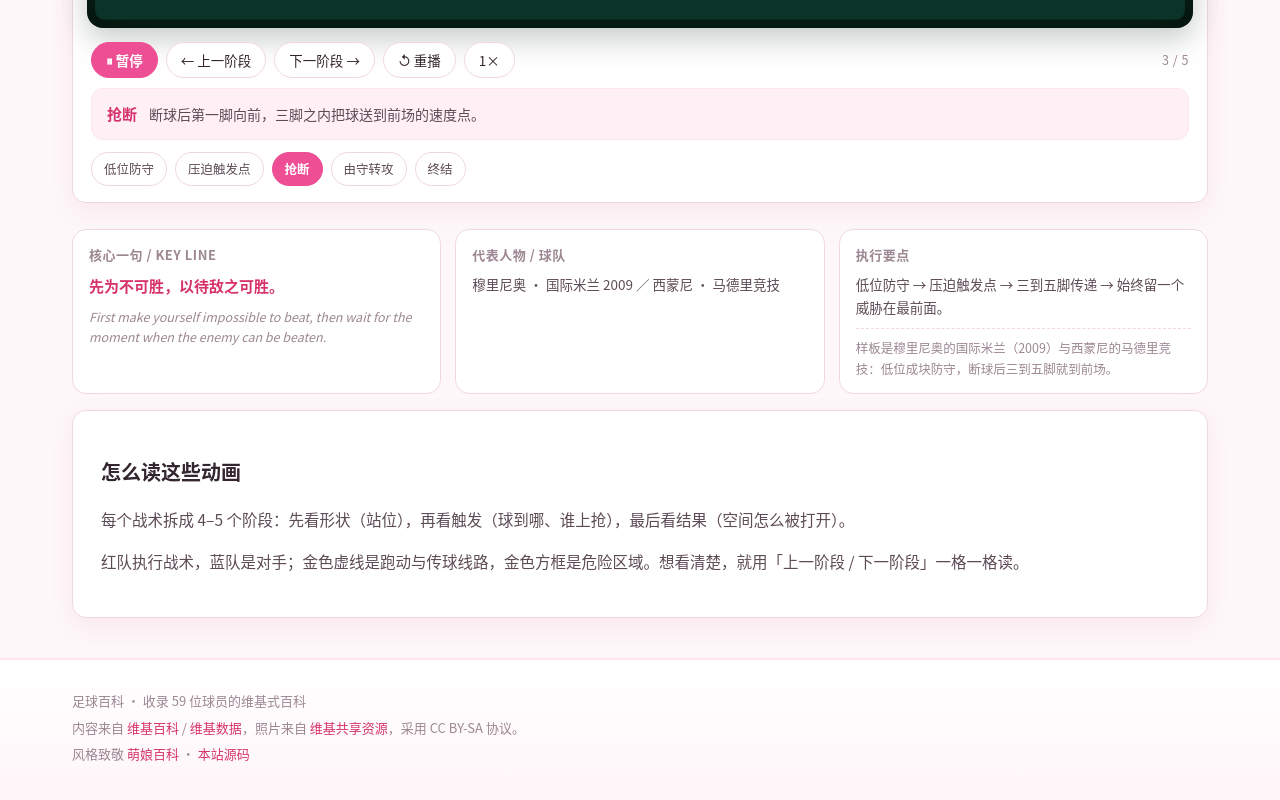
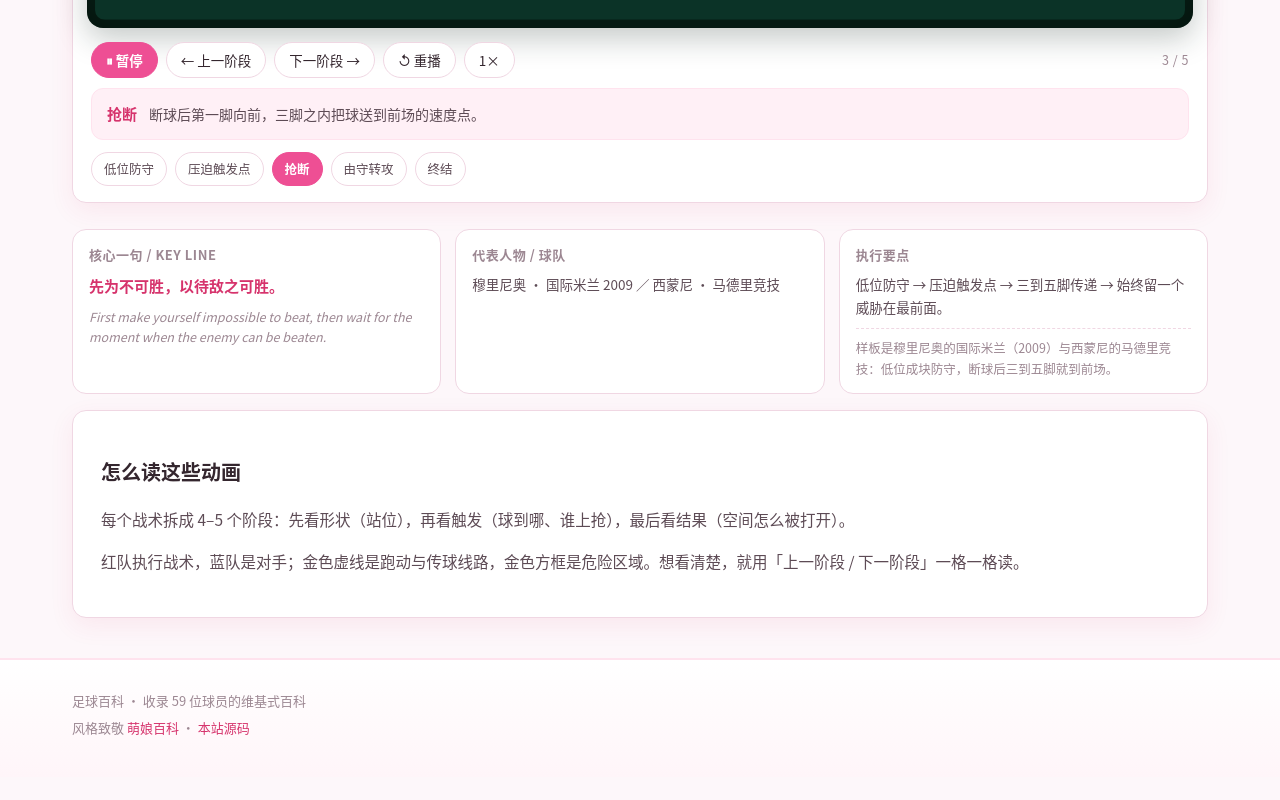
Before and after one commit to IAnyii/football-wiki, a plain HTML site: page tactics.html in a window 1280 px wide. Shown: the part 1331-2131 px from the top of the page. After the commit the page ends 2108 px from the top, so only its background shows below. Drawn offline with Linux system fonts and the light colour scheme.

```diff
--- a/tactics.html
+++ b/tactics.html
@@ -68,7 +68,6 @@
 <footer class="site-foot">
   <div class="wrap">
     <p>足球百科 · 收录 59 位球员的维基式百科</p>
-    <p>内容来自 <a href="https://zh.wikipedia.org" target="_blank" rel="noopener">维基百科</a> / <a href="https://www.wikidata.org" target="_blank" rel="noopener">维基数据</a>，照片来自 <a href="https://commons.wikimedia.org" target="_blank" rel="noopener">维基共享资源</a>，采用 CC BY-SA 协议。</p>
     <p>风格致敬 <a href="https://moegirl.icu" target="_blank" rel="noopener">萌娘百科</a> · <a href="https://github.com/IAnyii/football-wiki" target="_blank" rel="noopener">本站源码</a></p>
   </div>
 </footer>
```
